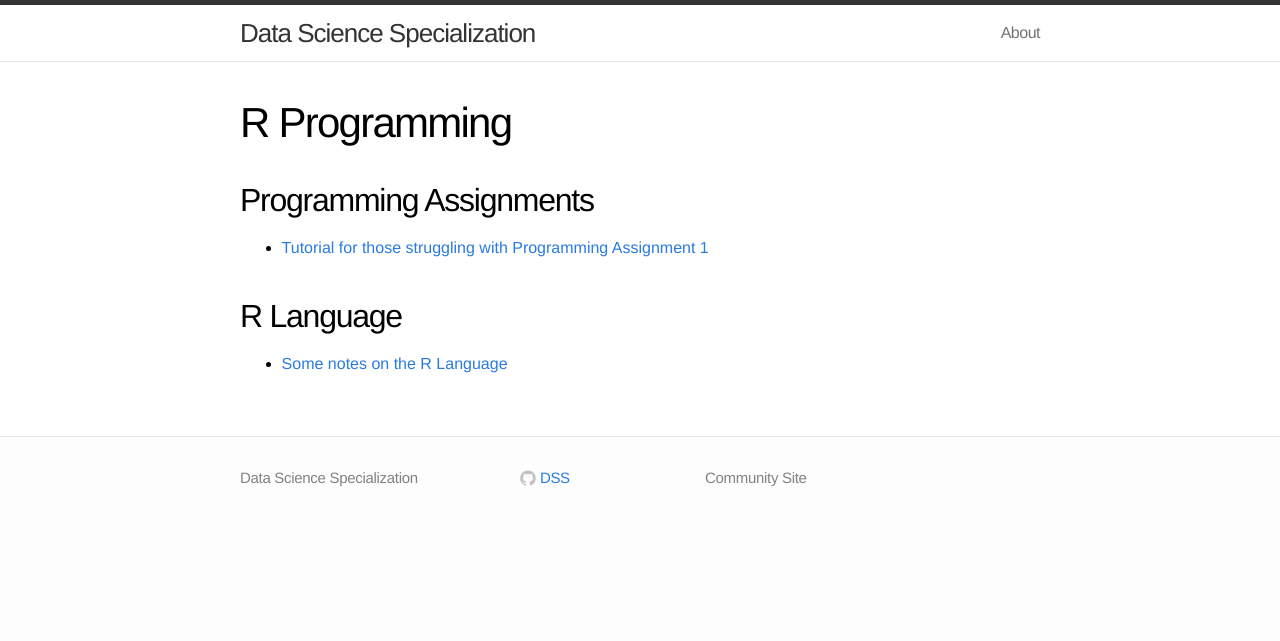
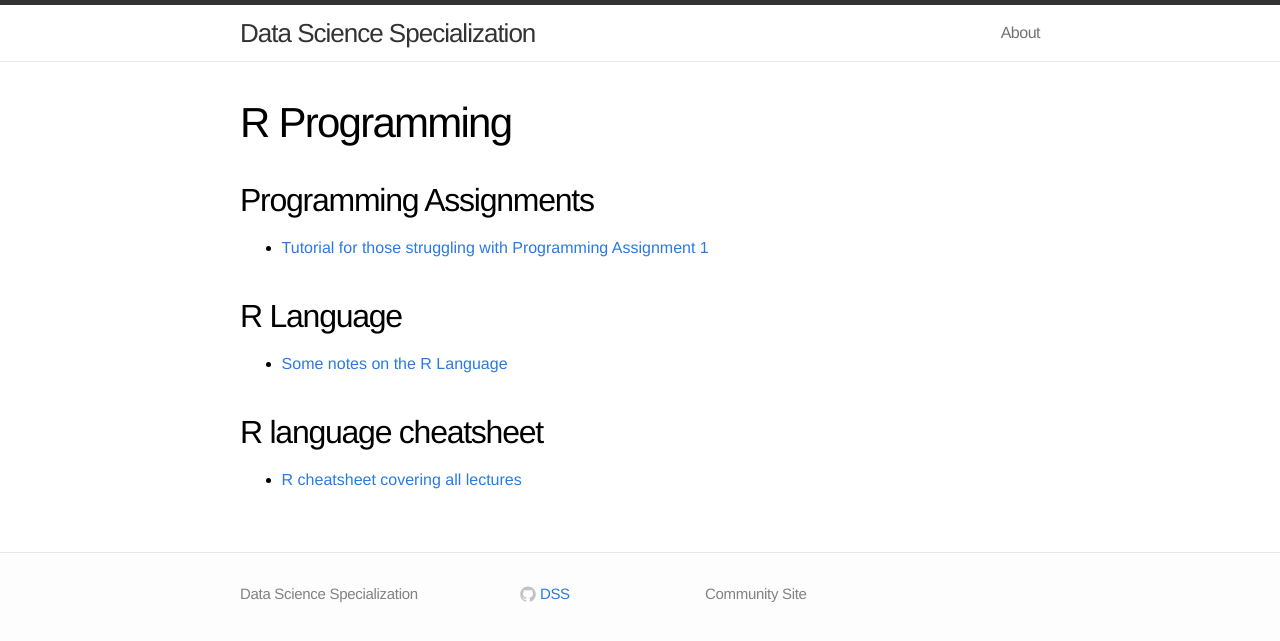
Before and after one commit to DataScienceSpecialization/DataScienceSpecialization.github.io, a Jekyll site: the page built from rprog.md, in a window 1280 px wide. Shown: the top 641 px of the page. Built offline with Jekyll 4.4.1, drawn with Linux system fonts in a browser that asks for light colours.

Commit message:
r language cheatsheet

```diff
--- a/rprog.md
+++ b/rprog.md
@@ -12,3 +12,6 @@ permalink: /rprog/
 ## R Language
 
 - [Some notes on the R Language](http://lopezrj.github.io)
+
+## R language cheatsheet
+- [R cheatsheet covering all lectures](https://github.com/startupjing/Tech_Notes/blob/master/R/R_language.md)
```
